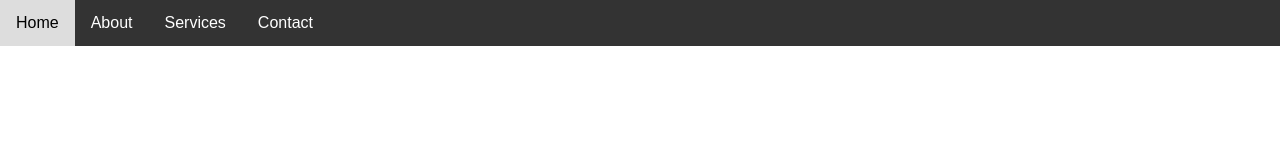
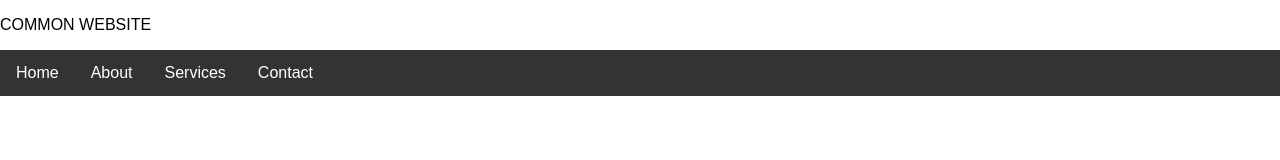
Before and after one commit to dumbgitpage/dumbgitpage.github.io, a plain HTML site: page index.html in a window 1280 px wide. Drawn offline with Linux system fonts and the light colour scheme.

Commit message:
Update index.html

```diff
--- a/index.html
+++ b/index.html
@@ -4,15 +4,15 @@
     <meta charset="UTF-8">
     <meta name="viewport" content="width=device-width, initial-scale=1.0">
     <link rel="stylesheet" href="styles.css">
-
-
-
     <title>Common Website</title>
 
 
 </head>
 <body>
-
+<!--Banner for the introduction page
+    -->
+<div class="banner">
+    <p>COMMON WEBSITE</p>
 <div class="menu">
     <a href="#home">Home</a>
     <a href="#about">About</a>
```
